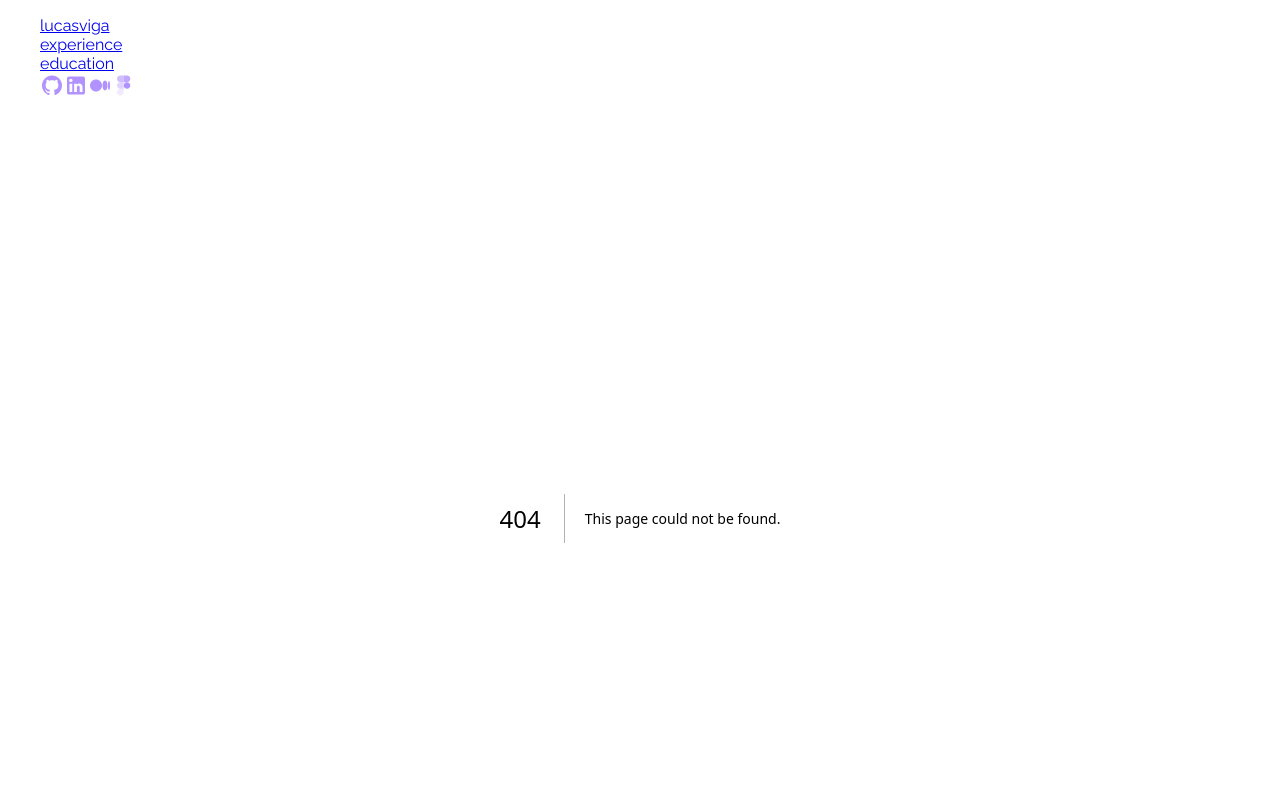
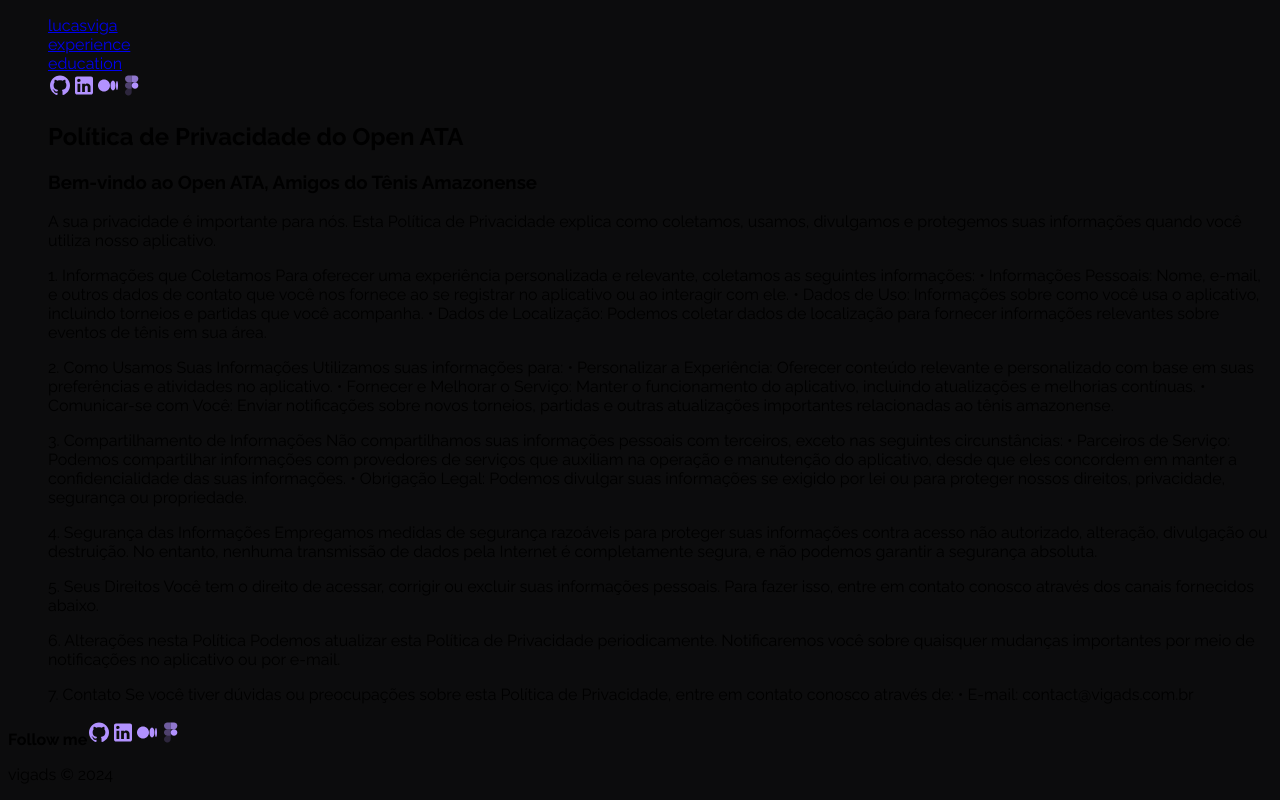
Before and after one commit to lucasviga/vigads.com.br, a Next.js app: page /privacy/openata in a window 1280 px wide. Before the commit this address had no page. Shown: the top 800 px of the page. Built offline with nearby package versions, Linux system fonts and the light colour scheme.

Commit message:
feat: add privacy page for openata app

```diff
--- /dev/null
+++ b/src/app/privacy/openata/page.tsx
@@ -0,0 +1,71 @@
+import { experience, intro, resumeDownload } from "./styles";
+
+export default function PrivacyOpenAta() {
+  return (
+    <main>
+      <ul className={experience}>
+        <li>
+          <div className="experience-details">
+            <h2>Política de Privacidade do Open ATA</h2>
+          </div>
+
+          <div className="experience-activity">
+            <h3>Bem-vindo ao Open ATA, Amigos do Tênis Amazonense</h3>
+
+            <p>
+                A sua privacidade é importante para
+                nós. Esta Política de Privacidade explica como coletamos, usamos, divulgamos e protegemos
+                suas informações quando você utiliza nosso aplicativo.</p>
+
+                <p>
+                1. Informações que Coletamos
+                Para oferecer uma experiência personalizada e relevante, coletamos as seguintes
+                informações:
+                • Informações Pessoais: Nome, e-mail, e outros dados de contato que você nos
+                fornece ao se registrar no aplicativo ou ao interagir com ele.
+                • Dados de Uso: Informações sobre como você usa o aplicativo, incluindo torneios e
+                partidas que você acompanha.
+                • Dados de Localização: Podemos coletar dados de localização para fornecer
+                informações relevantes sobre eventos de tênis em sua área.
+                </p>
+
+                <p>2. Como Usamos Suas Informações
+                Utilizamos suas informações para:
+                • Personalizar a Experiência: Oferecer conteúdo relevante e personalizado com base
+                em suas preferências e atividades no aplicativo.
+                • Fornecer e Melhorar o Serviço: Manter o funcionamento do aplicativo, incluindo
+                atualizações e melhorias contínuas.
+                • Comunicar-se com Você: Enviar notificações sobre novos torneios, partidas e outras
+                atualizações importantes relacionadas ao tênis amazonense.</p>
+
+                <p>3. Compartilhamento de Informações
+                Não compartilhamos suas informações pessoais com terceiros, exceto nas seguintes
+                circunstâncias:
+                • Parceiros de Serviço: Podemos compartilhar informações com provedores de
+                serviços que auxiliam na operação e manutenção do aplicativo, desde que eles
+                concordem em manter a confidencialidade das suas informações.
+                • Obrigação Legal: Podemos divulgar suas informações se exigido por lei ou para
+                proteger nossos direitos, privacidade, segurança ou propriedade.
+                </p>
+
+                <p>4. Segurança das Informações Empregamos medidas de segurança razoáveis para proteger suas informações contra acesso
+                não autorizado, alteração, divulgação ou destruição. No entanto, nenhuma transmissão de
+                dados pela Internet é completamente segura, e não podemos garantir a segurança absoluta.</p>
+
+                <p>5. Seus Direitos Você tem o direito de acessar, corrigir ou excluir suas informações pessoais. Para fazer isso,
+                entre em contato conosco através dos canais fornecidos abaixo.</p>
+                <p>
+                  6. Alterações nesta Política Podemos atualizar esta Política de Privacidade periodicamente. Notificaremos você sobre
+                  quaisquer mudanças importantes por meio de notificações no aplicativo ou por e-mail.
+                </p>
+                <p>7. Contato
+                Se você tiver dúvidas ou preocupações sobre esta Política de Privacidade, entre em contato
+                conosco através de:
+                • E-mail: contact@vigads.com.br
+                </p>
+          </div>
+        </li>
+      </ul>
+    </main>
+  )
+}
--- /dev/null
+++ b/src/app/privacy/openata/styles.ts
@@ -0,0 +1,64 @@
+import { css } from "../../../../styled-system/css";
+
+export const resumeDownload = css({
+  w: '11.5rem',
+  h: '2.875rem',
+  bg: 'white',
+  color: 'gray.900',
+  textAlign: 'center',
+  p: '0.75rem 2.5rem',
+  rounded: '6.25rem',
+  fontWeight: 'bold',
+  '_hover': {
+    filter: 'brightness(0.8)',
+  },
+})
+
+export const experience = css({
+  maxW: { xl: '1120px', '2xl': '1520px' },
+  margin: {
+    xs: '6.25rem 2.125rem 5rem 2.125rem',
+    xl: '12rem auto'
+  },
+
+  '& > li:not(:last-child)': {
+    marginBottom: {xs: '2rem', xl: '5.625rem'},
+  },
+
+  '& > li': {
+    w: '100%',
+    display: 'flex',
+    flexDir: { xs: 'column', xl: 'column' },
+    gap: { xs: '3.875rem', xl: 'unset' },
+    justifyContent: 'flex-start',
+    background: 'gray.800',
+    rounded: '2.5rem',
+    padding: {
+      xs: '4.375rem 2.375rem',
+    },
+    '& h3': {
+      fontSize: { xs: '1rem' },
+      fontWeight: 'semibold',
+    },
+    '& p': {
+      marginTop: '1rem',
+      lineHeight: { xs: '1.875rem '}
+    },
+    '& span': {
+      margin: '0.75rem 0',
+    },
+    '& h2': {
+      color: 'white',
+      fontWeight: 'semibold',
+      fontSize: { xs: '1rem', xl: '1.75rem' }
+    },
+    '& span, h3': {
+      color: 'purple.300',
+      display: 'block',
+      fontSize: '1.375rem',
+    },
+    '& time, address, p': {
+      color: 'gray.400',
+    }
+  }
+})
```
